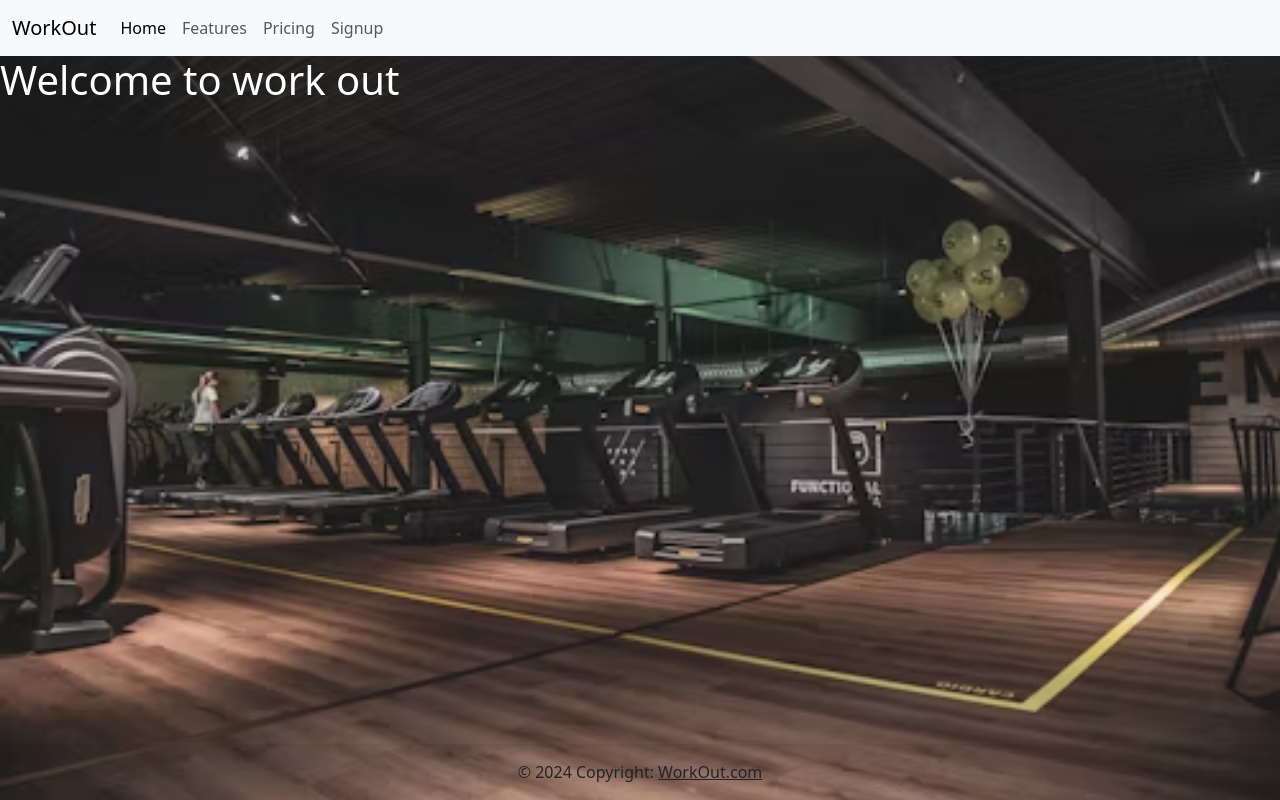
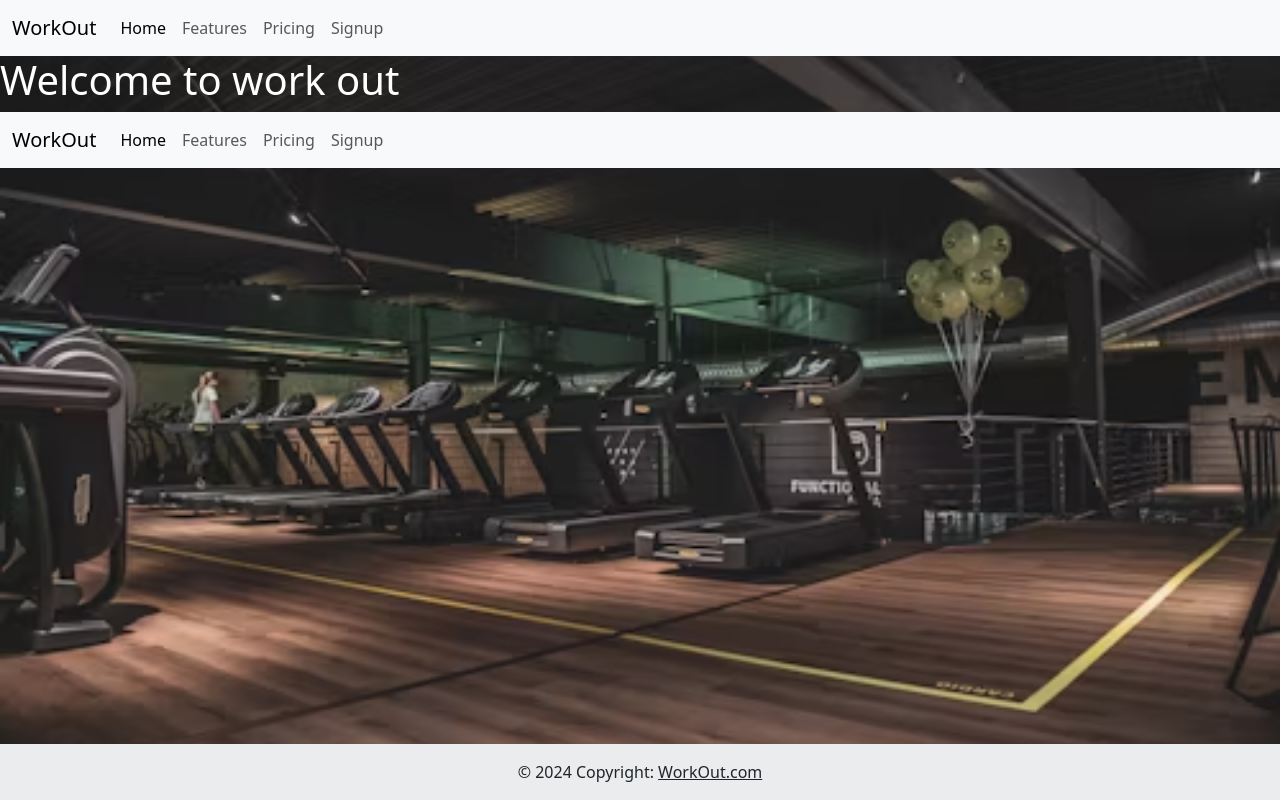
Before and after one commit to Faisalz2/BodyProject, a Django app: page / in a window 1280 px wide. Run offline with Django 4.2, Linux system fonts and the light colour scheme.

Commit message:
Update base.html
"include for footer file"

```diff
--- a/BodyProject/WorkOut/templates/base.html
+++ b/BodyProject/WorkOut/templates/base.html
@@ -54,12 +54,7 @@
 </nav>
 {% block content %}
   <h1 style="color:white;">Welcome to work out </h1>
-  <footer class="text-bottom text-lg-start">
-    <div class="text-center p-3">
-      © 2024 Copyright:
-      <a class="text-body" href="{% url 'wlc' %}">WorkOut.com</a>
-    </div>
-  </footer>
+  {% include "Footer.html" %}
 {% endblock %}
 <script src="https://cdn.jsdelivr.net/npm/bootstrap@5.3.3/dist/js/bootstrap.bundle.min.js" integrity="sha384-YvpcrYf0tY3lHB60NNkmXc5s9fDVZLESaAA55NDzOxhy9GkcIdslK1eN7N6jIeHz" crossorigin="anonymous"></script>
 </body>
```
